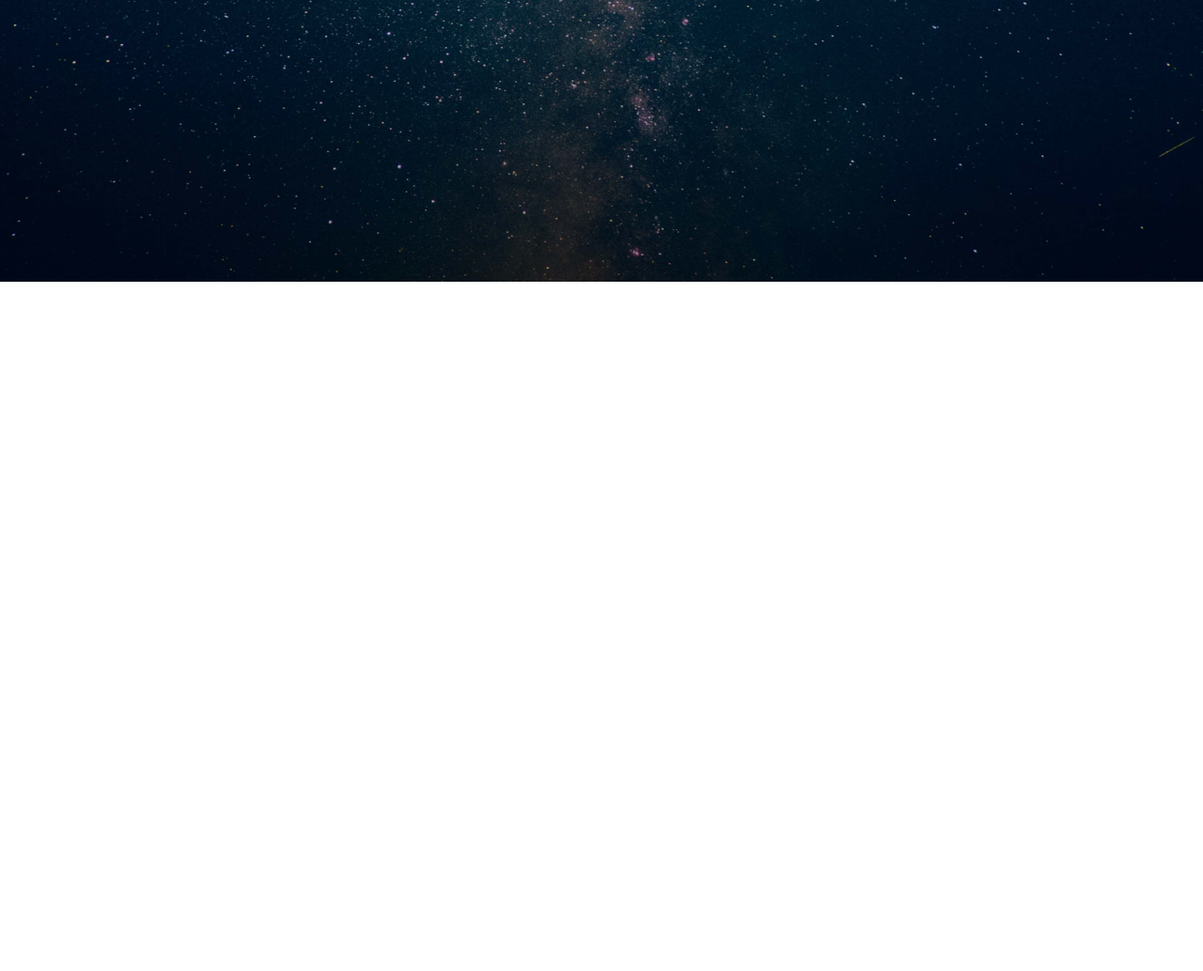
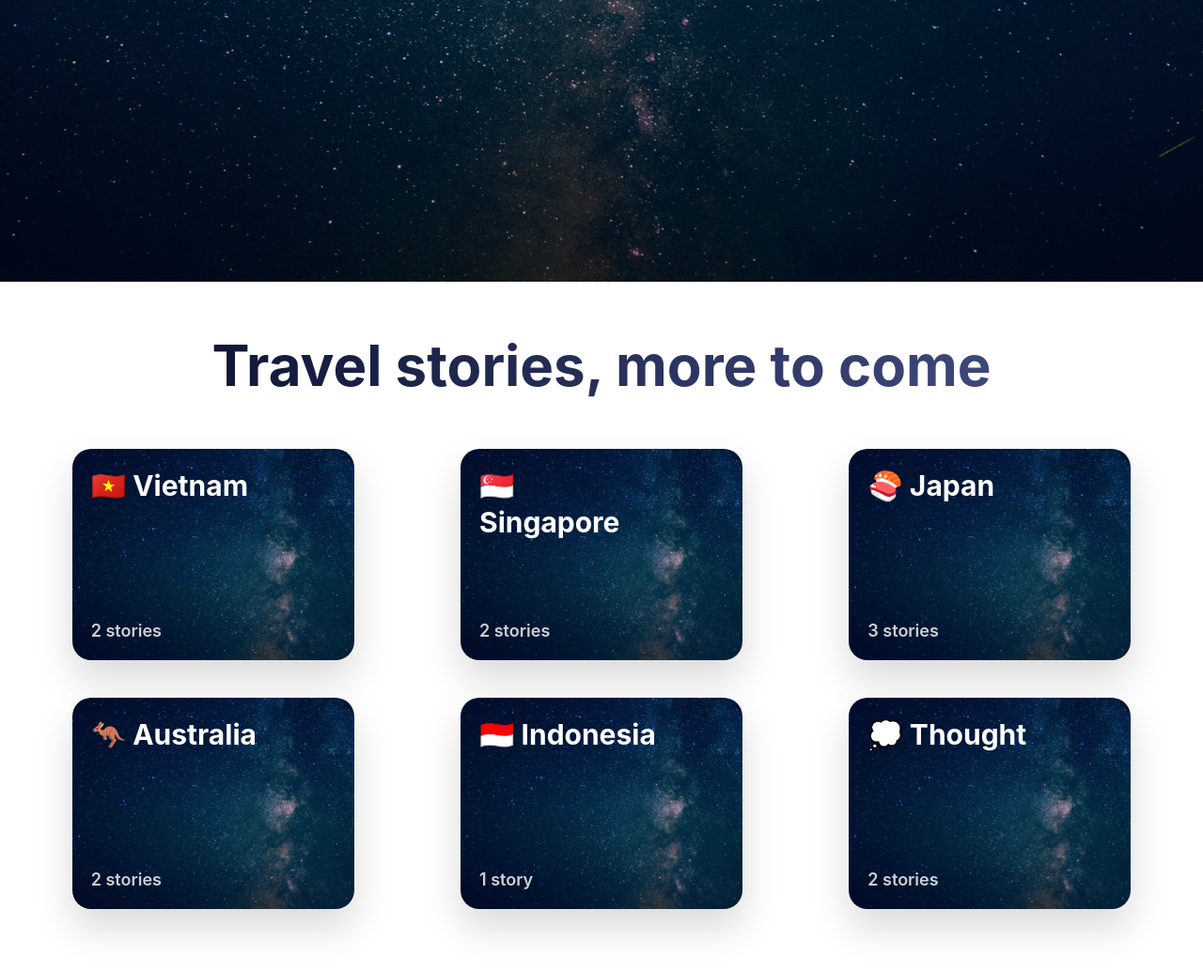
Before and after one commit to ryanntt/learning-react-for-designers, a Gatsby site: page / in a window 1280 px wide. Shown: the part 620-1654 px from the top of the page at 94% size. Before the commit the page ends 920 px from the top, so only its background shows below. Built offline with nearby package versions, Linux system fonts and the light colour scheme; Gatsby itself is replaced by a stand-in of ours.

Commit message:
Use card component and style card grouping

```diff
--- a/src/components/layout.css
+++ b/src/components/layout.css
@@ -93,3 +93,33 @@ a{
     transform: translateY(0px);
   }
 }
+
+.Cards h2 {
+  margin: 50px 20px;
+  font-size: 60px;
+  text-align: center;
+  font-weight: 700;
+  background: linear-gradient(104deg, #050A27 0%, #4A548C 100%);
+  -webkit-background-clip: text;
+  -webkit-text-fill-color: transparent;
+}
+
+.CardGroup {
+  margin: 50px 40px 100px;
+  display: grid;
+  grid-template-columns: repeat(3, 1fr);
+  grid-gap: 40px;
+  justify-items: center;
+}
+
+@media (max-width: 1060px) {
+  .CardGroup {
+    grid-template-columns: repeat(2, 1fr);
+  }
+}
+
+@media (max-width: 720px) {
+  .CardGroup {
+    grid-template-columns: repeat(1, 1fr);
+  }
+}
--- a/src/pages/index.js
+++ b/src/pages/index.js
@@ -4,6 +4,7 @@ import { Link } from "gatsby"
 import Layout from "../components/layout"
 import Image from "../components/image"
 import SEO from "../components/seo"
+import Card from '../components/card'
 
 const IndexPage = () => (
   <Layout>
@@ -28,6 +29,35 @@ const IndexPage = () => (
         </svg>
       </div>
     </div>
+    <div className='Cards'>
+      <h2>Travel stories, more to come</h2>
+      <div className='CardGroup'>
+        <Card
+          title='🇻🇳 Vietnam'
+          text='2 stories'
+          image={require('../images/wallpaper.jpg')}/>
+        <Card
+          title='🇸🇬 Singapore'
+          text='2 stories'
+          image={require('../images/wallpaper.jpg')}/>
+        <Card
+          title='🍣 Japan'
+          text='3 stories'
+          image={require('../images/wallpaper.jpg')}/>
+        <Card
+          title='🦘 Australia'
+          text='2 stories'
+          image={require('../images/wallpaper.jpg')}/>
+        <Card
+          title='🇮🇩 Indonesia'
+          text='1 story'
+          image={require('../images/wallpaper.jpg')}/>
+        <Card
+          title='💭 Thought'
+          text='2 stories'
+          image={require('../images/wallpaper.jpg')}/>
+      </div>
+    </div>
   </Layout>
 )
 
```
